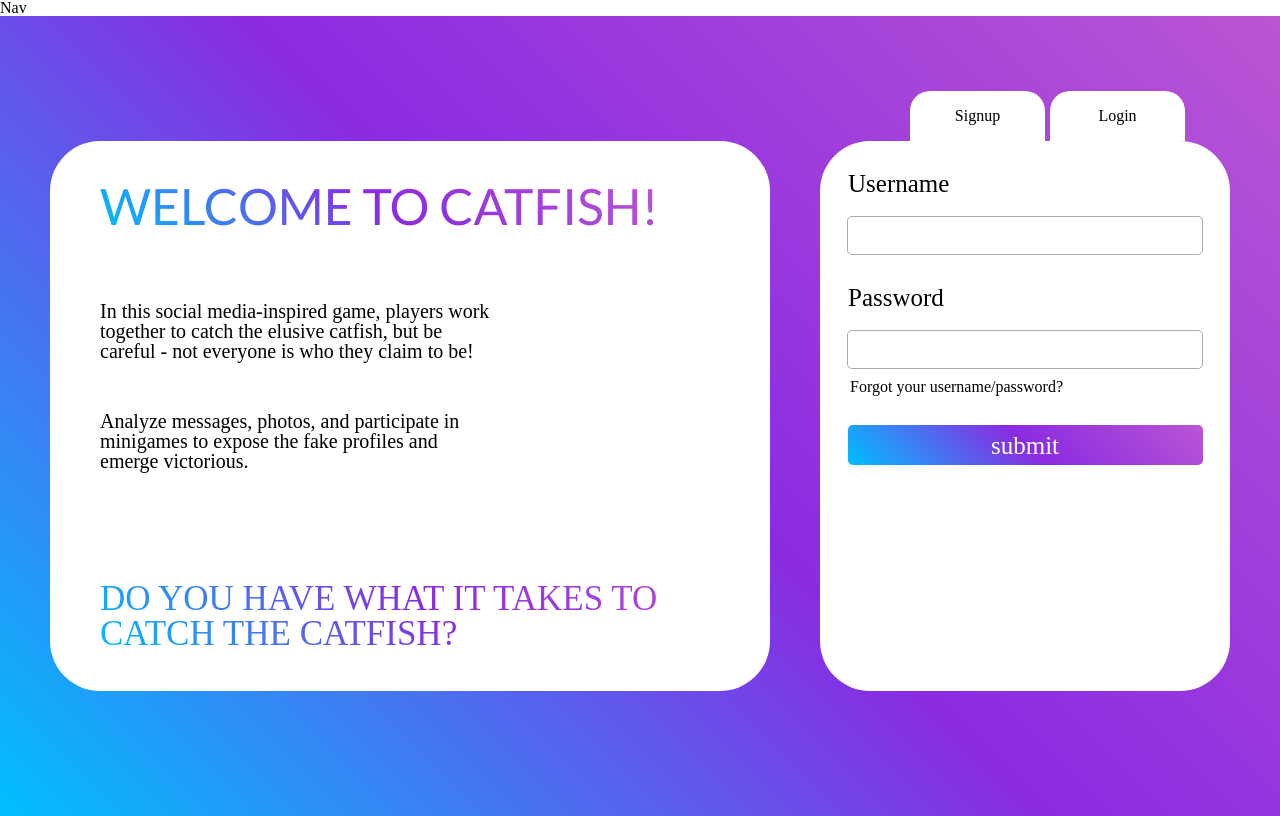
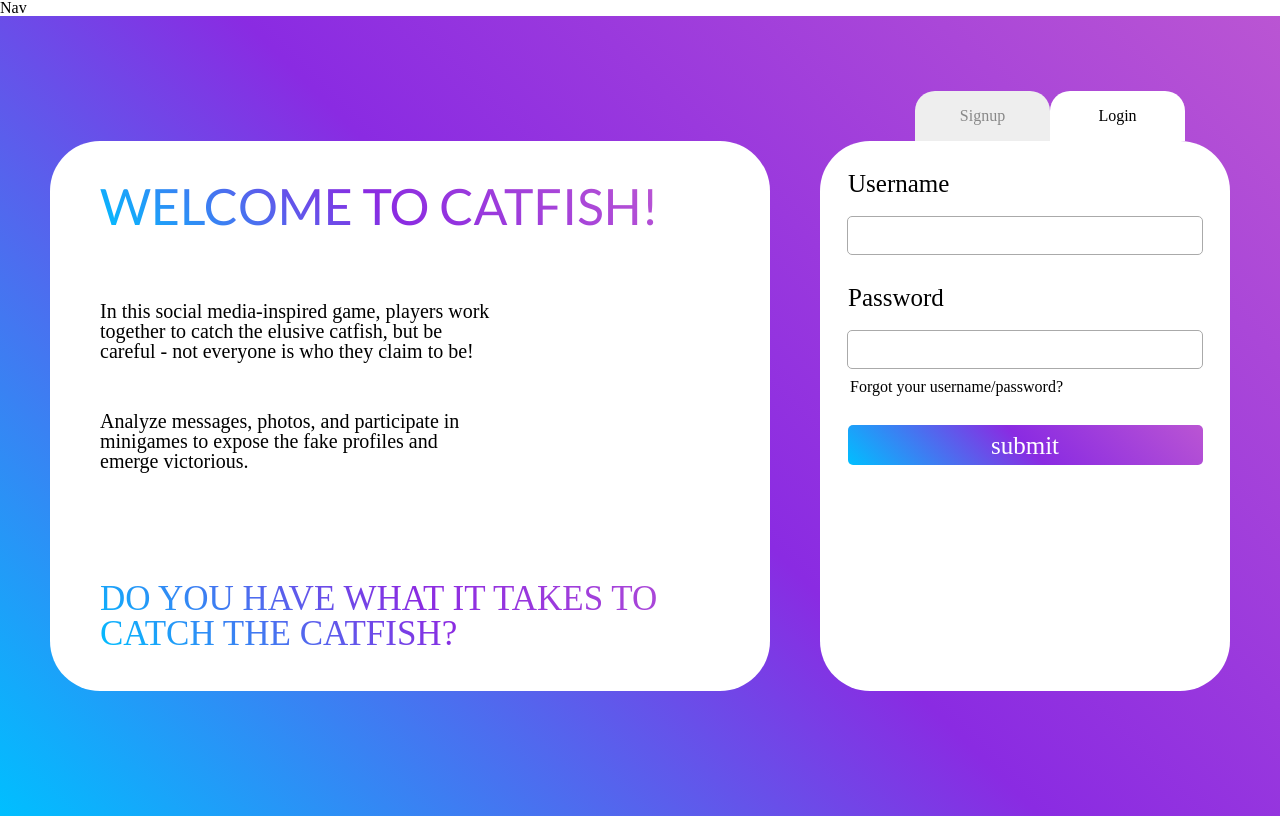
Before and after one commit to Jaecobd1/catfish, a Next.js app: page / in a window 1280 px wide. Built offline with nearby package versions, Linux system fonts and the light colour scheme.

Commit message:
tab switch works

```diff
--- a/src/pages/index.js
+++ b/src/pages/index.js
@@ -52,8 +52,11 @@ export default function Home() {
           <h2>DO YOU HAVE WHAT IT TAKES TO CATCH THE CATFISH?</h2>
         </div>
         <div className={styles.rightPanel}>
+          {/* <>
             <div className={`${styles.loginTab} ${styles.authTab}`}>Login</div>
-          <div className={`${styles.signUpTab} ${styles.authTab}`}>Signup</div>
+            <div className={`${styles.signUpTab} ${styles.authTab}`}>
+              Signup
+            </div>
 
             <h3>Username</h3>
             <input type="text" />
@@ -64,6 +67,52 @@ export default function Home() {
               <p>submit</p>
             </div>
             <div className={styles.loginDivider}></div>
+          </> */}
+
+          {userLogin ? (
+            <>
+              <div className={`${styles.loginTab} ${styles.authTab}`}>
+                Login
+              </div>
+              <div
+                className={`${styles.signUpTab} ${styles.authTab} ${styles.hiddenTab}`}
+                onClick={() => setUserLogin(false)}
+              >
+                Signup
+              </div>
+
+              <h3>Username</h3>
+              <input type="text" />
+              <h3>Password</h3>
+              <input type="text" />
+              <p>Forgot your username/password?</p>
+              <div className={styles.loginSubmit}>
+                <p>submit</p>
+              </div>
+              <div className={styles.loginDivider}></div>
+            </>
+          ) : (
+            <>
+              <div
+                className={`${styles.loginTab} ${styles.authTab} ${styles.hiddenTab}`}
+                onClick={() => setUserLogin(true)}
+              >
+                Login
+              </div>
+              <div className={`${styles.signUpTab} ${styles.authTab}`}>
+                Signup
+              </div>
+
+              <h3>Username</h3>
+              <input type="text" />
+              <h3>Password</h3>
+              <input type="text" />
+              <div className={styles.loginSubmit}>
+                <p>submit</p>
+              </div>
+              <div className={styles.loginDivider}></div>
+            </>
+          )}
 
           {/* <button className={styles.SWIGoogle} onClick={signInWithGoogle}>
             <Image
--- a/src/styles/Home.module.css
+++ b/src/styles/Home.module.css
@@ -75,7 +75,12 @@
 }
 
 .signUpTab {
-  right: 185px;
+  right: 180px;
+}
+
+.hiddenTab {
+  background-color: #eee;
+  color: #888;
 }
 
 .rightPanel h3 {
```
Lines whose indentation alone changed are shown as unchanged.
